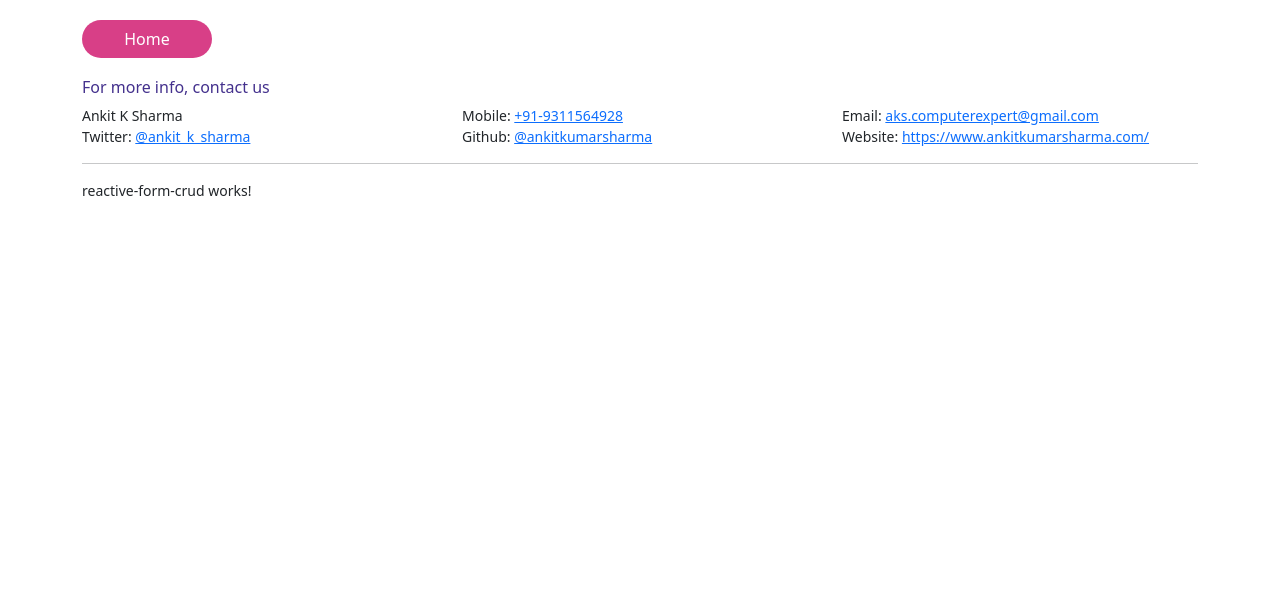
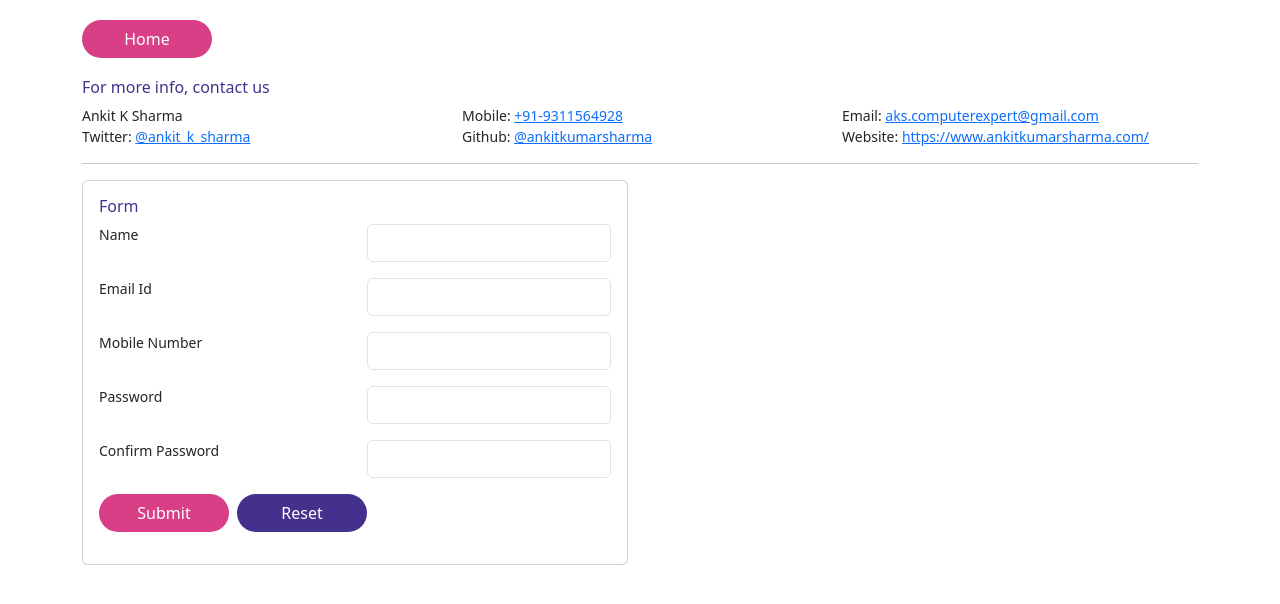
Before and after one commit to ankitkumarsharma/angular-mini-projects, an Angular app in the folder reactive-form-crud/: page / in a window 1280 px wide. Shown: the top 604 px of the page. Built offline with nearby package versions, Linux system fonts and the light colour scheme.

Commit message:
add reactive form and form controls with error validatons

```diff
--- a/reactive-form-crud/package.json
+++ b/reactive-form-crud/package.json
@@ -10,7 +10,7 @@
   },
   "private": true,
   "dependencies": {
-    "@angular/animations": "^17.0.0",
+    "@angular/animations": "^17.0.4",
     "@angular/common": "^17.0.0",
     "@angular/compiler": "^17.0.0",
     "@angular/core": "^17.0.0",
@@ -19,6 +19,7 @@
     "@angular/platform-browser-dynamic": "^17.0.0",
     "@angular/router": "^17.0.0",
     "bootstrap": "^5.3.2",
+    "ngx-toastr": "^18.0.0",
     "rxjs": "~7.8.0",
     "tslib": "^2.3.0",
     "zone.js": "~0.14.2"
--- a/reactive-form-crud/src/app/reactive-form-crud/reactive-form-crud.component.html
+++ b/reactive-form-crud/src/app/reactive-form-crud/reactive-form-crud.component.html
@@ -1 +1,99 @@
-<p>reactive-form-crud works!</p>
+<div class="row">
+    <div class="col-md-6">
+        <div class="card">
+            <div class="card-body">
+                <h4 class="ak-sub-title">Form</h4>
+                <form [formGroup]="profileForm" (ngSubmit)="onSubmit()">
+                    <div class="form-group mb-3 row">
+                        <label class="col">Name</label>
+                        <div class="col">
+                            <input [ngClass]="{'is-invalid': getNameError()}" type="text" class="form-control"
+                                formControlName="name">
+                            @if (getNameError()) {
+                            <div>
+                                @if (getNameRequiredError()) {
+                                <span class="error">{{requiredErrorDescription('Name')}}</span>
+                                }
+                            </div>
+                            }
+                        </div>
+                    </div>
+                    <div class="form-group mb-3 row">
+                        <label class="col">Email Id</label>
+                        <div class="col">
+                            <input [ngClass]="{'is-invalid': getEmailError()}" type="text" class="form-control"
+                                formControlName="email">
+                            @if (getEmailError()) {
+                            <div>
+                                @if (getEmailRequiredError()) {
+                                <span class="error">{{requiredErrorDescription('Email Id')}}</span>
+                                }
+                                @if (getEmailFormatError()) {
+                                <span class="error">Email Format is required</span>
+                                }
+                            </div>
+                            }
+                        </div>
+                    </div>
+                    <div class="form-group mb-3 row">
+                        <label class="col">Mobile Number</label>
+                        <div class="col">
+                            <input [ngClass]="{'is-invalid': getMobileError()}" type="text" class="form-control"
+                                formControlName="mobile">
+                            @if (getMobileError()) {
+                            <div>
+                                @if (getMobileRequiredError()) {
+                                <span class="error">{{requiredErrorDescription('Mobile Number')}}</span>
+                                }
+                                @if (getMobileMaxLengthError()) {
+                                <span class="error">Max Mobile Number length is 10</span>
+                                }
+                            </div>
+                            }
+                        </div>
+                    </div>
+                    <div class="form-group mb-3 row">
+                        <label class="col">Password</label>
+                        <div class="col">
+                            <input [ngClass]="{'is-invalid': getPasswordError()}" type="text" class="form-control"
+                                formControlName="password">
+                            @if (getPasswordError()) {
+                            <div>
+                                @if (getPasswordRequiredError()) {
+                                <span class="error">{{requiredErrorDescription('Password')}}</span>
+                                }
+                            </div>
+                            }
+                        </div>
+                    </div>
+                    <div class="form-group mb-3 row">
+                        <label class="col">Confirm Password</label>
+                        <div class="col">
+                            <input [ngClass]="{'is-invalid': getConfirmPasswordError()}" type="text" class="form-control"
+                                formControlName="confirmPassword">
+                            @if (getConfirmPasswordError()) {
+                            <div>
+                                @if (getConfirmPasswordRequiredError()) {
+                                <span class="error">{{requiredErrorDescription('Confirm Password')}}</span>
+                                }
+                            </div>
+                            }
+                        </div>
+                    </div>
+                    <div class="row">
+                        <div class="col">
+                            <ul class="list-inline">
+                                <li class="list-inline-item">
+                                    <button type="submit" class="primary-btn">Submit</button>
+                                </li>
+                                <li class="list-inline-item">
+                                    <button type="button" (click)="resetForm()" class="secondary-btn">Reset</button>
+                                </li>
+                            </ul>
+                        </div>
+                    </div>
+                </form>
+            </div>
+        </div>
+    </div>
+</div>
--- a/reactive-form-crud/src/app/reactive-form-crud/reactive-form-crud.component.ts
+++ b/reactive-form-crud/src/app/reactive-form-crud/reactive-form-crud.component.ts
@@ -1,20 +1,71 @@
 import { Component } from '@angular/core';
 import { CommonModule } from '@angular/common';
 import { FormControl, FormGroup, ReactiveFormsModule, Validators } from '@angular/forms';
+import { ToastrModule } from 'ngx-toastr';
 
 @Component({
   selector: 'app-reactive-form-crud',
   standalone: true,
-  imports: [CommonModule, ReactiveFormsModule],
+  imports: [CommonModule, ReactiveFormsModule, ToastrModule],
   templateUrl: './reactive-form-crud.component.html',
   styleUrl: './reactive-form-crud.component.scss'
 })
 export class ReactiveFormCrudComponent {
   profileForm = new FormGroup({
     name : new FormControl('', Validators.required),
-    contactNumber : new FormControl('', Validators.max(10)),
+    mobile : new FormControl('', (Validators.required, Validators.max(10))),
     email : new FormControl('', (Validators.required, Validators.email)),
     password: new FormControl('', Validators.required),
     confirmPassword: new FormControl('', Validators.required),
-  })
+  });
+
+  submitted!:boolean;
+  // name error methods
+  getNameError(){
+    return this.submitted && this.profileForm.controls.name.errors
+  }
+  getNameRequiredError(){
+    return this.submitted && this.profileForm.controls.name.hasError('required');
+  }
+  // email error methods
+  getEmailError(){
+    return this.submitted && this.profileForm.controls.email.errors
+  }
+  getEmailRequiredError(){
+    return this.submitted && this.profileForm.controls.email.hasError('required');
+  }
+  getEmailFormatError(){
+    return this.submitted && this.profileForm.controls.email.hasError('email');
+  }
+  // mobile error methods
+  getMobileError(){
+    return this.submitted && this.profileForm.controls.mobile.errors
+  }
+  getMobileRequiredError(){
+    return this.submitted && this.profileForm.controls.mobile.hasError('required');
+  }
+  getMobileMaxLengthError(){
+    return this.submitted && this.profileForm.controls.mobile.hasError('max');
+  }
+  // password error methods
+  getPasswordError(){
+    return this.submitted && this.profileForm.controls.password.errors
+  }
+  getPasswordRequiredError(){
+    return this.submitted && this.profileForm.controls.password.hasError('required');
+  }
+  // confirm Password error methods
+  getConfirmPasswordError(){
+    return this.submitted && this.profileForm.controls.confirmPassword.errors
+  }
+  getConfirmPasswordRequiredError(){
+    return this.submitted && this.profileForm.controls.confirmPassword.hasError('required');
+  }
+  // required message label
+  requiredErrorDescription(label:string){
+    return `${label} field is required`;
+  }
+
+  onSubmit(){}
+  resetForm(){}
 }
--- a/reactive-form-crud/src/app/shared/contact/contact.component.html
+++ b/reactive-form-crud/src/app/shared/contact/contact.component.html
@@ -1,7 +1,7 @@
 <div class="space-20"></div>
 <button type="button" class="primary-btn" routerLink="labels.route.home">{{labels.home}}</button>
 <div class="space-20"></div>
-<h2 class="ak-sub-title">For more info, contact us</h2>
+<h2 class="ak-sub-title">{{moreInfoLabel}}</h2>
 <div class="row">
     <div class="col">{{labels.fullName}}</div>
     @for (item of contactInfo; track $index) {
--- a/reactive-form-crud/src/styles.scss
+++ b/reactive-form-crud/src/styles.scss
@@ -1,5 +1,6 @@
 /* You can add global styles to this file, and also import other style files */
 @import '../node_modules/bootstrap/scss/bootstrap.scss';
+@import 'ngx-toastr/toastr';
 @import './app/scss/variable';
 @import './app/scss/buttons';
 @import './app/scss/common';
```
Also changed, not shown: 1 other file (tests, documents, lock files or other folders).
